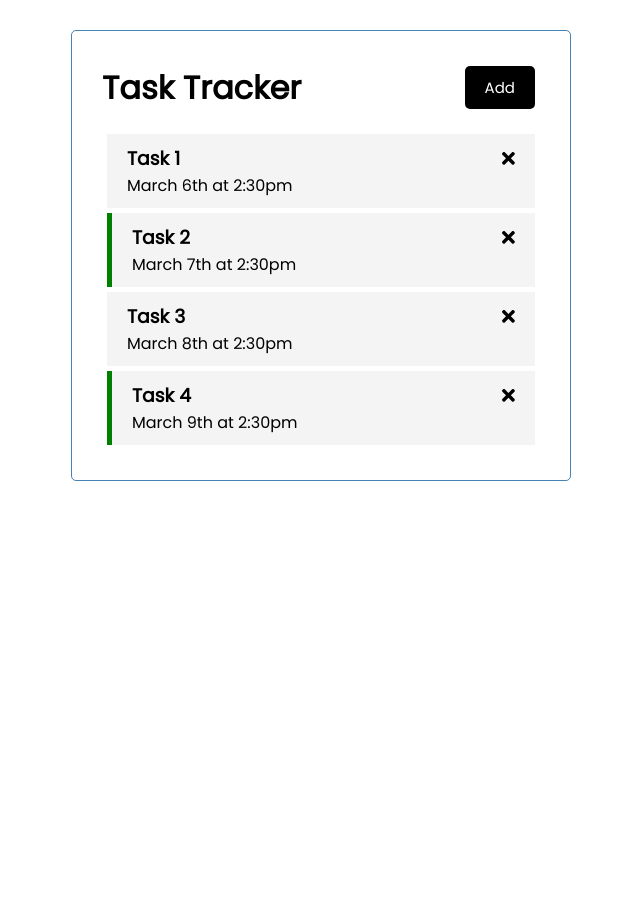
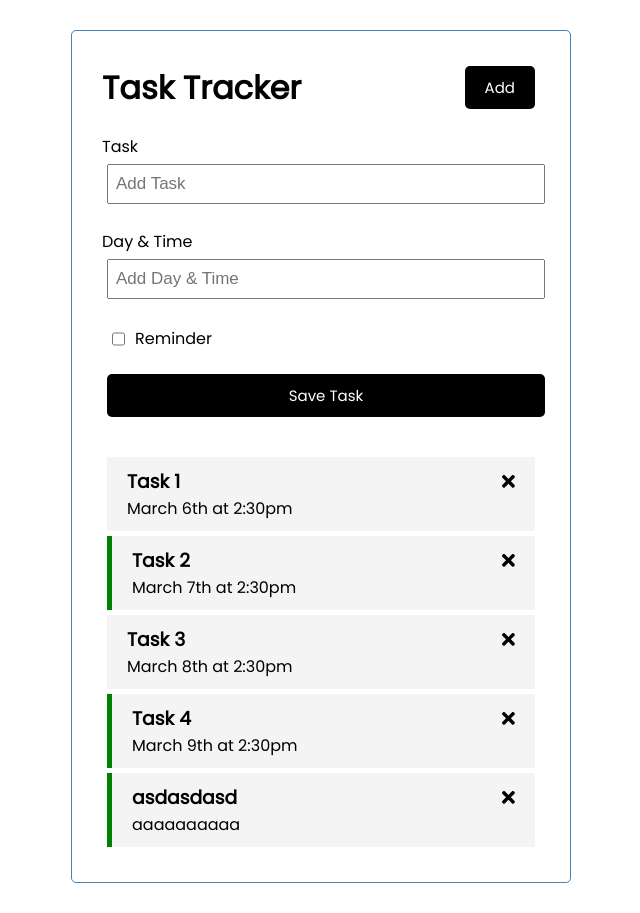
Before and after one commit to kukori/ng_task, an Angular app: page / in a window 1280 px wide. Shown: the whole page, without its empty margins (319-959 px from the left). Before the commit the page ends 800 px from the top, so only its background shows below. Built offline with nearby package versions, Linux system fonts and the light colour scheme; data requests are answered from the project's data file.

Commit message:
Add task

```diff
--- a/db.json
+++ b/db.json
@@ -23,6 +23,12 @@
       "text": "Task 4",
       "day": "March 9th at 2:30pm",
       "reminder": true
+    },
+    {
+      "text": "asdasdasd",
+      "day": "aaaaaaaaaa",
+      "reminder": true,
+      "id": 5
     }
   ]
 }
--- /dev/null
+++ b/src/app/components/add-task/add-task.component.html
@@ -0,0 +1,15 @@
+<form class="add-form" (ngSubmit)="onSubmit()" >
+    <div class="form-control">
+        <label for="text">Task</label>
+        <input type="text" name="text" [(ngModel)]="text" id="text" placeholder="Add Task">
+    </div>
+    <div class="form-control">
+        <label for="day">Day & Time</label>
+        <input type="text" name="day" [(ngModel)]="day" id="day" placeholder="Add Day & Time">
+    </div>
+    <div class="form-control form-control-check">
+        <input type="checkbox" name="reminder" [(ngModel)]="reminder" id="reminder">
+        <label for="reminder">Reminder</label>
+    </div>
+    <input type="submit" value="Save Task" class="btn btn-block">
+</form>
--- /dev/null
+++ b/src/app/components/add-task/add-task.component.scss
@@ -0,0 +1,3 @@
+.add-form {
+    margin-bottom: 40px;
+}
--- /dev/null
+++ b/src/app/components/add-task/add-task.component.ts
@@ -0,0 +1,38 @@
+import { Component, OnInit, Output, EventEmitter } from '@angular/core';
+import { Task } from '../../Task';
+
+@Component({
+  selector: 'app-add-task',
+  templateUrl: './add-task.component.html',
+  styleUrls: ['./add-task.component.scss']
+})
+export class AddTaskComponent implements OnInit {
+  text?: string;
+  day?: string;
+  reminder: boolean = false;
+  @Output() onAddTask: EventEmitter<Task> = new EventEmitter();
+
+  constructor() { }
+
+  ngOnInit(): void {
+  }
+
+  onSubmit(): void {
+    if(!this.text || !this.day) {
+      alert('missing data')
+      return;
+    }
+
+    const newTask = {
+      text: this.text,
+      day: this.day,
+      reminder: this.reminder
+    }
+
+    this.onAddTask.emit(newTask);
+
+    this.text = '';
+    this.day = '';
+    this.reminder = false;
+  }
+}
--- a/src/app/components/tasks/tasks.component.html
+++ b/src/app/components/tasks/tasks.component.html
@@ -1 +1,2 @@
+<app-add-task (onAddTask)="addTask($event)" ></app-add-task>
 <app-task-item *ngFor="let task of tasks" [task]="task" (onDeleteTask)="deleteTask(task)" (onToggleTask)="toggleTask(task)" ></app-task-item>
--- a/src/app/components/tasks/tasks.component.ts
+++ b/src/app/components/tasks/tasks.component.ts
@@ -27,4 +27,10 @@ export class TasksComponent implements OnInit {
       task.reminder = !task.reminder
     });
   }
+
+  addTask(task: Task) {
+    this.taskService.createTask(task).subscribe((task) => {
+      this.tasks.push(task);
+    })
+  }
 }
--- a/src/app/services/task.service.ts
+++ b/src/app/services/task.service.ts
@@ -30,4 +30,8 @@ export class TaskService {
     const url = `${this.apiUrl}/${task.id}`
     return this.httpClient.put<Task>(url, {...task, reminder: !task.reminder}, httpOptions);
   }
+
+  createTask(task: Task): Observable<Task> {
+    return this.httpClient.post<Task>(this.apiUrl, task, httpOptions);
+  }
 }
--- a/src/styles.scss
+++ b/src/styles.scss
@@ -62,15 +62,17 @@ body {
 
 .form-control-check {
   display: flex;
-  align-items: center;
-  justify-content: space-between;
+  // align-items: center;
+  // justify-content: space-between;
 }
 
 .form-control-check label {
-  flex: 1;
+  line-height: 30px;
 }
 
 .form-control-check input {
-  flex: 2;
+  // flex: 2;
+  margin: 5px 10px;
+  width: unset;
   height: 20px;
 }
```
Also changed, not shown: src/app/app.module.ts (+6 -2 lines), 1 other file (tests, documents, lock files or other folders).
